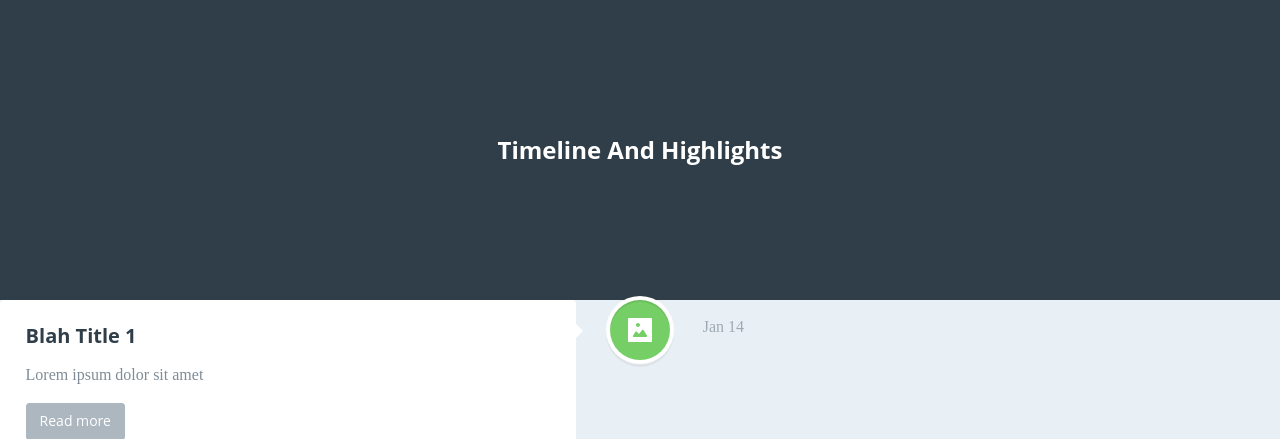
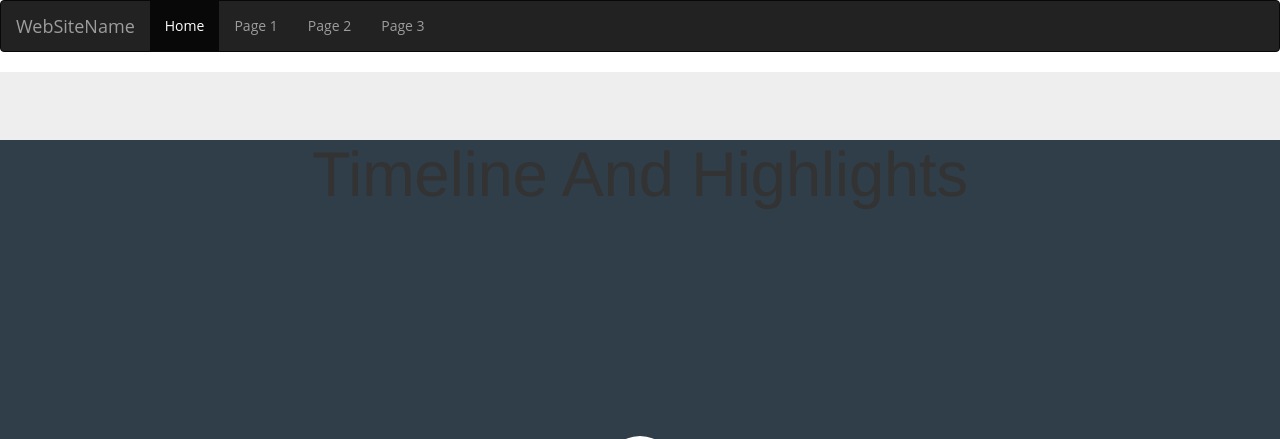
Before and after one commit to bryoh/MyWebsite, a Flask app: page /highlights in a window 1280 px wide. Shown: the top 439 px of the page. Run offline with Flask 2, Linux system fonts and the light colour scheme; some libraries are stand-ins or nearby versions.

Commit message:
Added bootstrap navbar

```diff
--- a/templates/highlights.html
+++ b/templates/highlights.html
@@ -9,17 +9,34 @@
 <link rel="stylesheet" type="text/css" href="{{url_for('static',filename='css/timeline/reset.css') }}">
 <link rel="stylesheet" type="text/css" href="{{url_for('static',filename='css/timeline/style.css') }}">
 
-
-
-<script src="{{url_for('static', filename='js//timeline/js/modernizr.js') }}"></script>
-
+    <link rel="stylesheet" href="http://cdnjs.cloudflare.com/ajax/libs/font-awesome/4.4.0/css/font-awesome.min.css">
+    <link rel="stylesheet" href="{{url_for('static',filename='css/bootstrap.min.css') }}">
+    <link rel="stylesheet" href="{{url_for('static',filename='css/bootstrap-responsive.css') }}">
+    <link rel="stylesheet" href="{{url_for('static',filename='css/bootstrap-responsive.min.css') }}">
+    <link rel="stylesheet" href="{{url_for('static',filename='css/font-awesome.min.css') }}">
+    <link rel="stylesheet" href="{{url_for('static',filename='css/font-awesome.css') }}">
+    <link rel="stylesheet" href="{{url_for('static',filename='js/bootstrap.min.js') }}">
+    <link rel="stylesheet" href="{{url_for('static',filename='js/jquery.js')}}">
+<script src="{{url_for('static',filename='js/jquery.js')}}"></script>
 </head>
 <body>
+                <nav class="navbar navbar-inverse">
+                  <div class="container-fluid">
+                    <div class="navbar-header">
+                      <a class="navbar-brand" href="#">WebSiteName</a>
+                    </div>
+                    <ul class="nav navbar-nav">
+                      <li class="active"><a href="#">Home</a></li>
+                      <li><a href="#">Page 1</a></li>
+                      <li><a href="#">Page 2</a></li>
+                      <li><a href="#">Page 3</a></li>
+                    </ul>
+                  </div>
+                </nav>
 
             <div class="jumbotron jumbotron-fluid">
-				<header>
-						<h1> Timeline And Highlights</h1>
-				</header>
+
+				<header><h1> Timeline And Highlights</h1></header>
     			<div class="container">
 						<div class="cd-timeline-block">
 							<div class="cd-timeline-img cd-picture">
@@ -108,5 +125,6 @@
 
 <script src="http://ajax.googleapis.com/ajax/libs/jquery/1.11.0/jquery.min.js"></script>
 <script src="{{url_for('static', filename='js/timeline/js/main.js') }}"></script>
+<script src="{{url_for('static', filename='js//timeline/js/modernizr.js') }}"></script>
 </body>
 </html>
--- a/templates/homepage.html
+++ b/templates/homepage.html
@@ -42,7 +42,7 @@
             <li><a href="{{url_for('highlights') }}">Highlights</a></li>
             <li><a href="{{url_for('portfolio') }}">Portfolio</a></li>
             <li><a href="{{url_for('latest') }}">Latest</a></li>
-            <li><a href="{{url_for('gallery') }}">Connect with me</a></li>
+
         </ul>
     </nav>
     <!-- .cd-primary-nav -->
```
